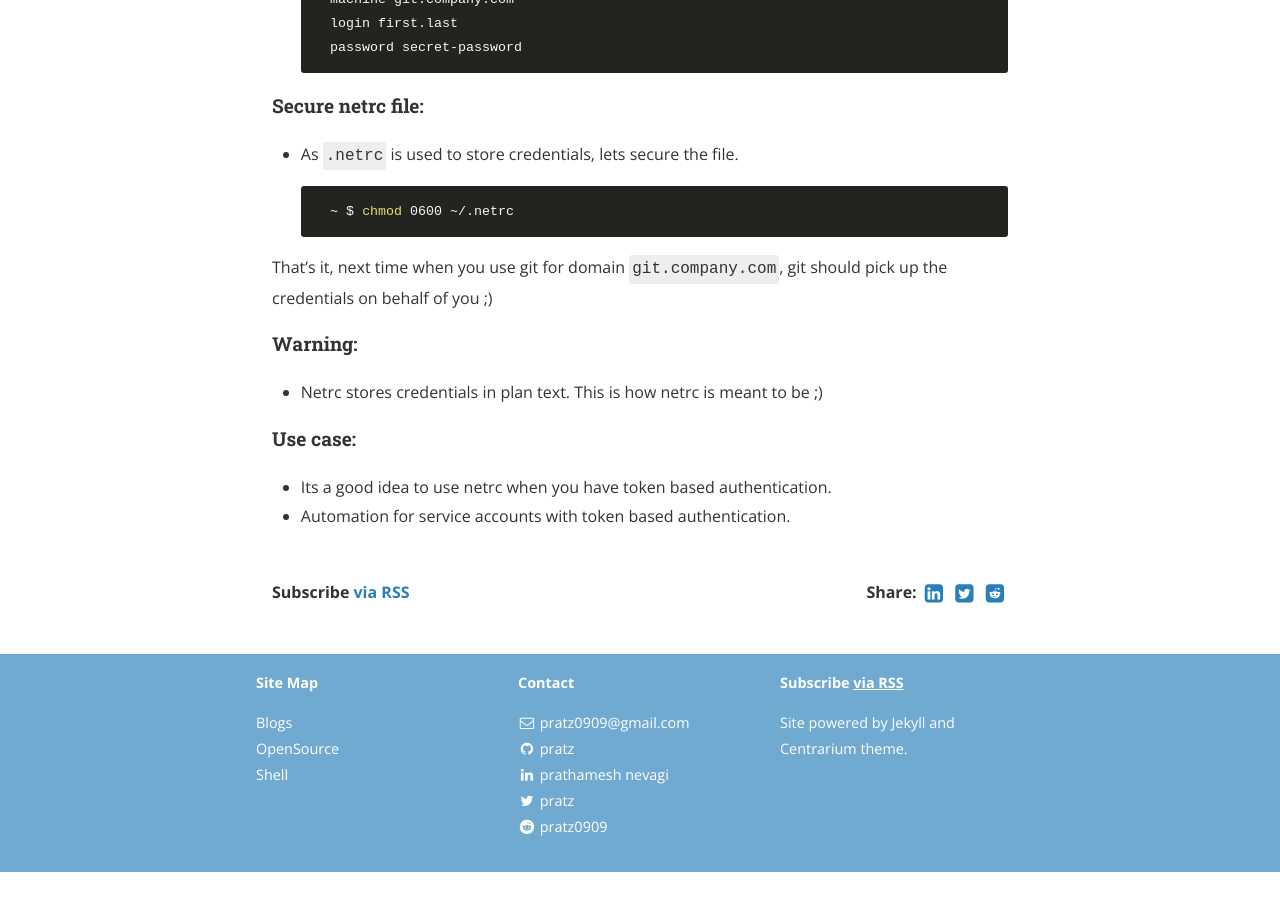
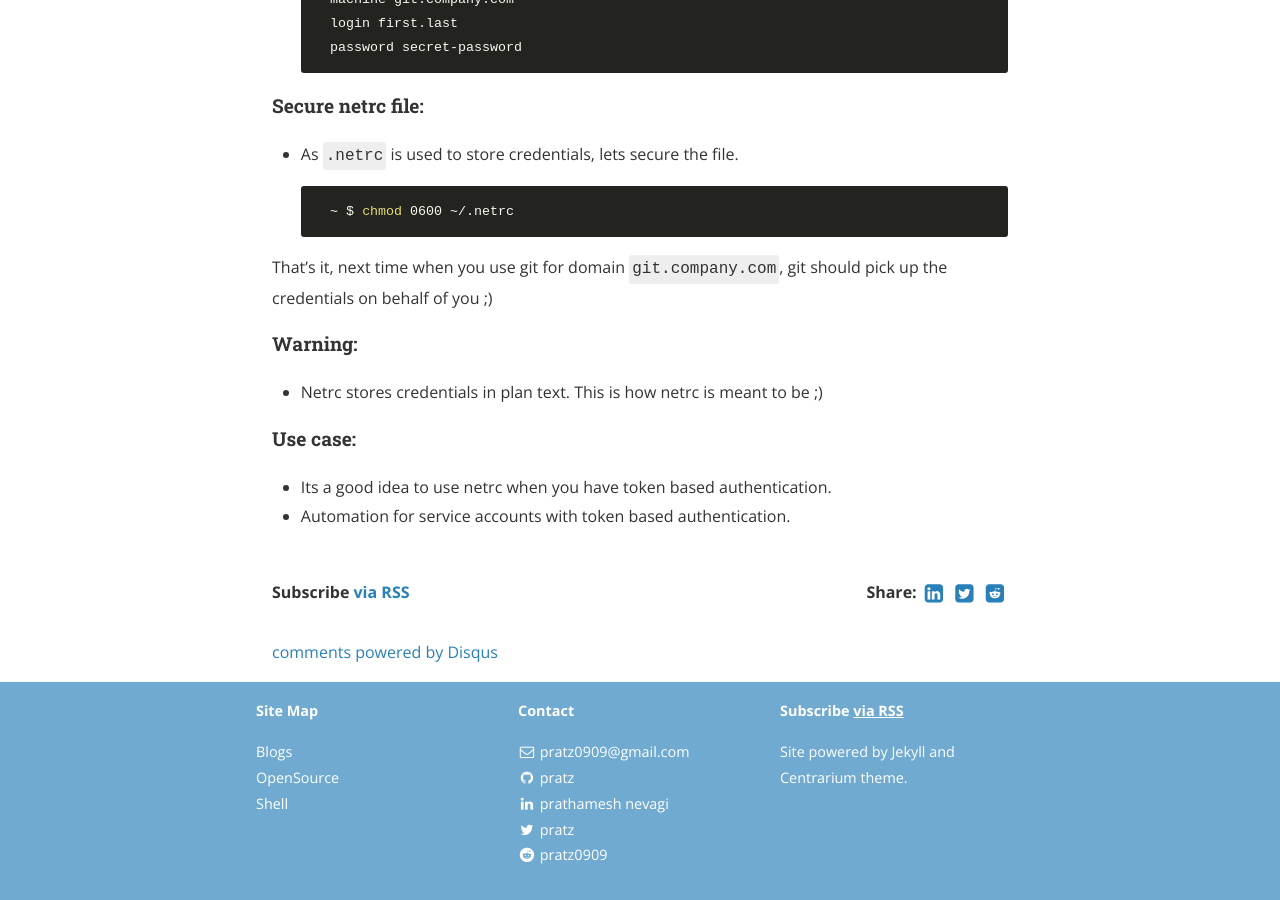
Before and after one commit to pr4th4m/pratz.github.io, a Jekyll site: the page built from _posts/2016-04-01-git_netrc_auto_login.md, in a window 1280 px wide and 900 px high, scrolled down 910 px. Built offline with Jekyll 4.4.1, drawn with Linux system fonts in a browser that asks for light colours; nearby versions of some CDN libraries; comment, search, counter and statistics services are not loaded; before the commit the page ends 1782 px from its top, so only the background shows below that; some of the changed lines change nothing that is shown.

Commit message:
Integrated disqus account

```diff
--- a/_config.yml
+++ b/_config.yml
@@ -31,7 +31,7 @@
 highlightjs_theme: "monokai-sublime"
 
 # Disqus comments
-# disqus_shortname: bencentra
+disqus_shortname: pratz0909
 
 # Google analytics
 # ga_tracking_id: "UA-XXXX-1"
```
